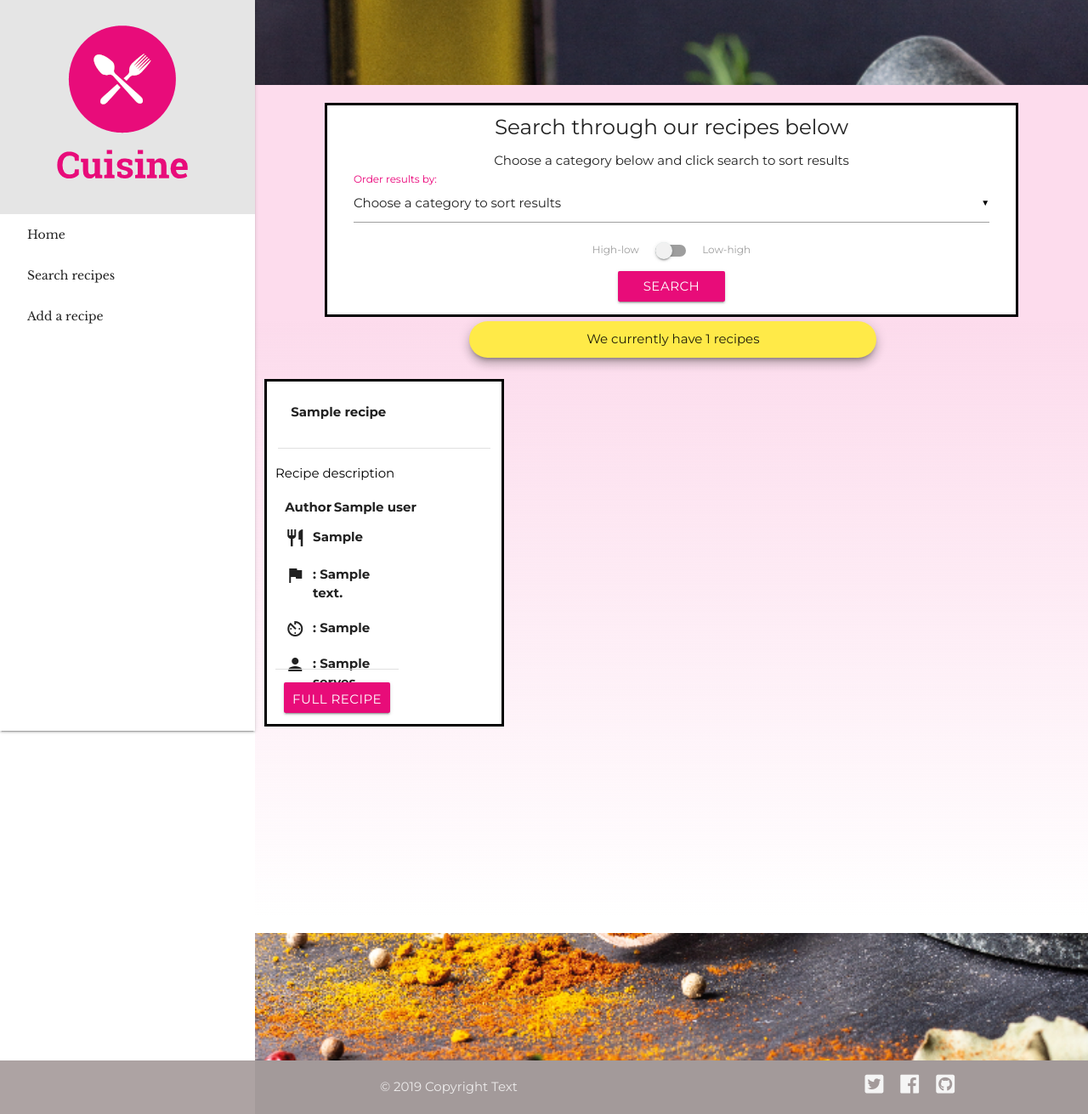
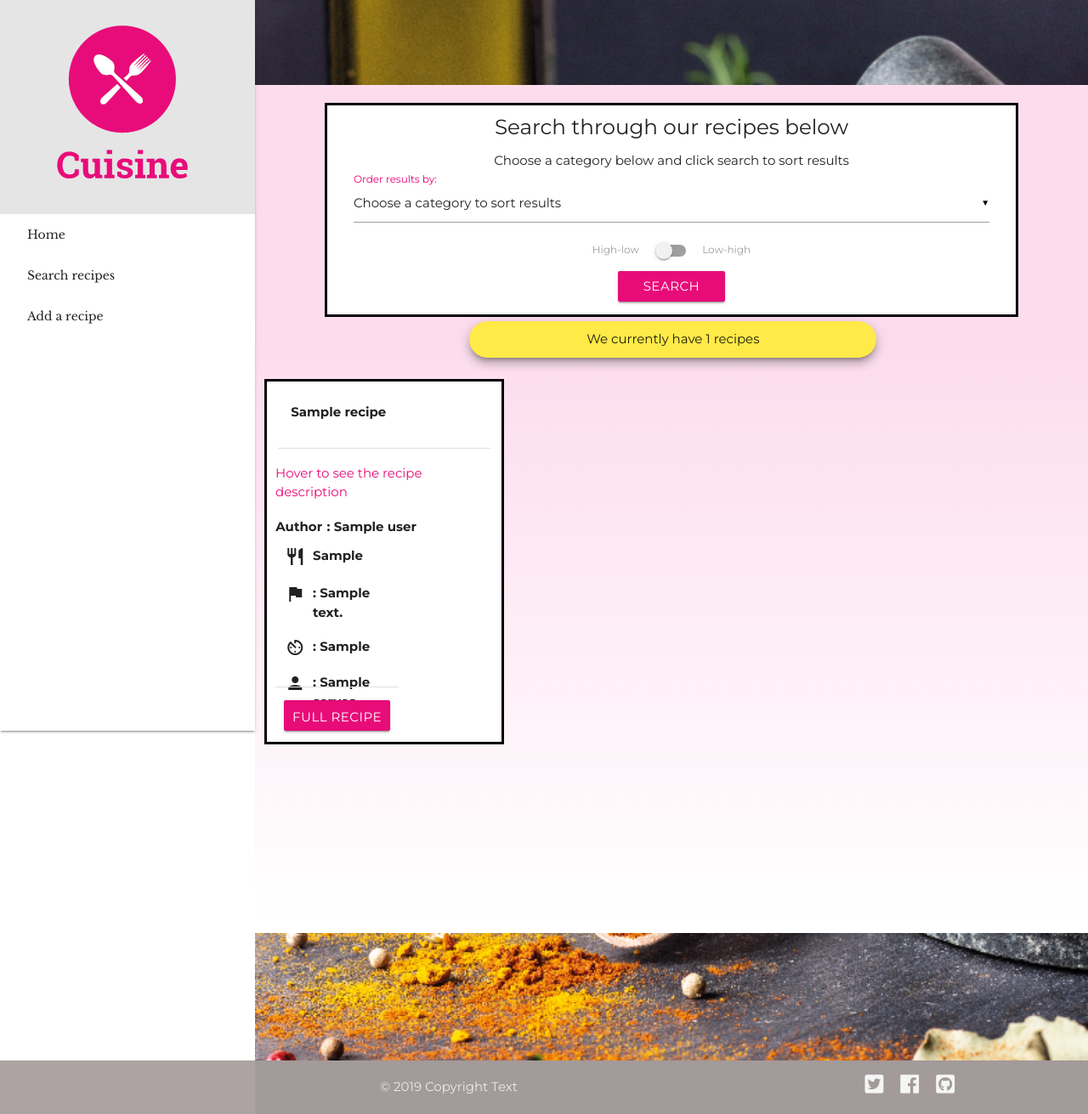
Before and after one commit to Code-Institute-Submissions/Cuisine, a Flask app: page /search_recipes in a window 1280 px wide; the page is wider, and only the part inside the window is pictured. Shown: that part at 85% size. Run offline with Flask 2, Linux system fonts and the light colour scheme; a database or web service that is not in the repository returns one stand-in record (values such as "Sample title"); some libraries are stand-ins or nearby versions.

Commit message:
Testing revealed issues, now resolved
searching for , adding and editing recipes did not have descriptive enough tooltips and messages, this is now solved

```diff
--- a/static/css/main.css
+++ b/static/css/main.css
@@ -33,6 +33,8 @@ main {
 strong {
     font-weight: 900;
 }
+
+
 /* Navbar */
 
 nav {
@@ -185,7 +187,7 @@ nav {
 }
 
 .recipe-dropdown-title {
-    color: black;
+    color: #e80c79;
 }
 
 .recipe-description-stying {
@@ -203,7 +205,7 @@ nav {
     background-color: white;
     padding: 10px 13px 1px 13px;
     border: 3px solid black;
-    min-height: 409px;
+    min-height: 430px;
     position: relative;
 }
 
@@ -224,9 +226,10 @@ nav {
 }
 
 .author-recipe-card {
-    margin: 0px;
+    margin: 0px 0px 0px -11px;
     font-weight: bold;
 }
+
 
 /* add recipe */
 
--- a/templates/addrecipe.html
+++ b/templates/addrecipe.html
@@ -69,12 +69,12 @@ Users can also add new categories (meal types, cuisine types, cooking durations
             </div>
 
             <div class="input-field col s12">
-                <textarea name="recipe_instructions" class="materialize-textarea tooltipped" data-position="top" data-delay="30" data-tooltip="End each line with a '.' except for the last line. Ex: Cut the onions. Add the salt = 1. Cut the onions 2. Add the salt" required></textarea>
+                <textarea name="recipe_instructions" class="materialize-textarea tooltipped" data-position="top" data-delay="30" data-tooltip="Write your instructions as one paragraph and end each line with a '.' except for the last line. So 'Cut the onions. Add the salt' becomes '1. Cut the onions 2. Add the salt'" required></textarea>
                 <label for="recipe_instructions">Recipe Instructions</label>
             </div>
 
             <div class="input-field col s12">
-                <textarea id="ingredients" name="ingredients" class="materialize-textarea tooltipped" data-position="top" data-delay="30" data-tooltip="Add the ingredients for the recipe. Separate each ingredient with a '.' Ex: Onions. Salt." required></textarea>
+                <textarea id="ingredients" name="ingredients" class="materialize-textarea tooltipped" data-position="top" data-delay="30" data-tooltip="Write your ingredients as one paragraph and separate each ingredient with a '.'. Ex: 'Onions. Salt.'" required></textarea>
                 <label for="ingredients">Ingredients</label>
             </div>
         </div>
--- a/templates/base.html
+++ b/templates/base.html
@@ -8,7 +8,7 @@ Also contains the navigation bar, footer and parallax images-->
     <meta charset="UTF-8">
     <meta name="viewport" content="width=device-width, initial-scale=1.0">
     <meta http-equiv="X-UA-Compatible" content="ie=edge">
-    <title>Planned</title>
+    <title>Cuisine</title>
     <link href="https://fonts.googleapis.com/icon?family=Material+Icons" rel="stylesheet">
     <link rel="stylesheet" href="https://cdnjs.cloudflare.com/ajax/libs/materialize/0.100.2/css/materialize.min.css">
     <link href="https://fonts.googleapis.com/css?family=Libre+Baskerville|Montserrat:400,700, 900" rel="stylesheet">
--- a/templates/recipe.html
+++ b/templates/recipe.html
@@ -18,7 +18,7 @@
         <div class="row ">
             <div class=" col s6 recipe-ingredients ">
                 <p name="recipe_name " id="recipe_name ">
-                    {%for ingredient in recipe.ingredients.split(", ") %}
+                    {%for ingredient in recipe.ingredients.split(". ") %}
                     <li>{{ ingredient }}</li>
                     {% endfor %}
                 </p>
--- a/templates/searchrecipes.html
+++ b/templates/searchrecipes.html
@@ -116,7 +116,7 @@ Or a refined view of only the results that contain the submited search value-->
             <div class="recipe-info-card container">
 
                 <div class="row recipe-description-stying">
-                    <a class='dropdown-inner-button recipe-dropdown-title' data-activates='dropdown{{loop.index}}'>Recipe description</a>
+                    <a class='dropdown-inner-button recipe-dropdown-title' data-activates='dropdown{{loop.index}}'>Hover to see the recipe description</a>
                     <ul id='dropdown{{loop.index}}' class='dropdown-content'>
                         <li><a value="{{recipe.recipe_description}}">{{recipe.recipe_description}}</a></li>
                     </ul>
@@ -126,7 +126,7 @@ Or a refined view of only the results that contain the submited search value-->
                     <div class="col s3">
                         <p class="author-recipe-card">Author</p>
                     </div>
-                    <div class="col s8">
+                    <div class="col s9">
                         <p class="recipe">: {{recipe.author.capitalize()}}</p>
                     </div>
                 </div>
```
